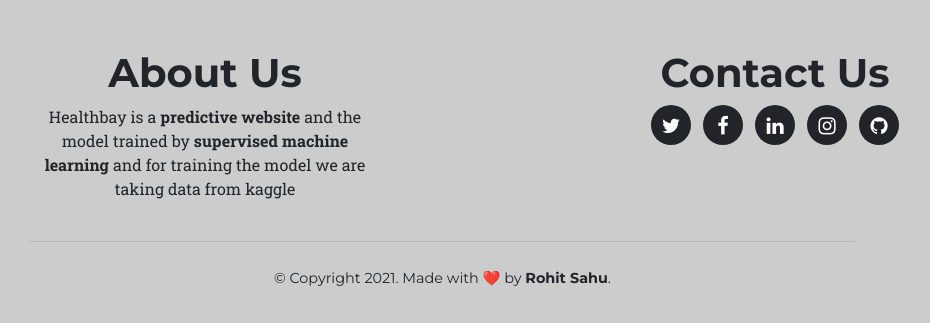
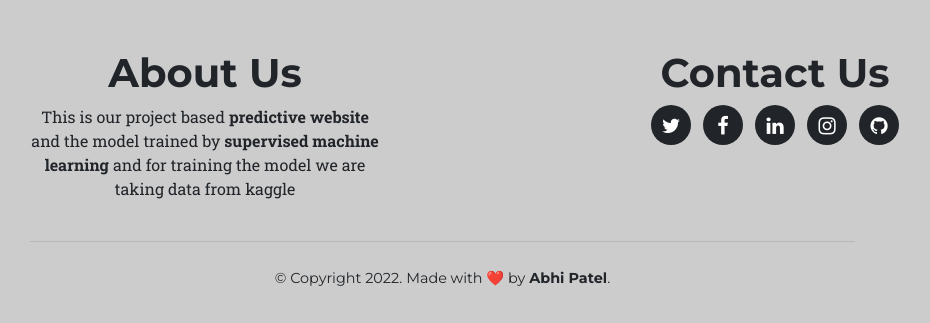
Before and after one commit to abhhipatel/STROKE-PREDICTION-ML, a Flask app: page / in a window 1280 px wide. Shown: the part 1248-1571 px from the top of the page, without its empty margins (55-985 px from the left). Run offline with Flask 2, Linux system fonts and the light colour scheme; parts of the project's set-up code (start-up, migrations or seed data) failed here and were passed over; some libraries are stand-ins or nearby versions; some web fonts are replaced.

Commit message:
Update index.html

```diff
--- a/BRAIN STROKE MODEL/templates/index.html
+++ b/BRAIN STROKE MODEL/templates/index.html
@@ -5,7 +5,7 @@
     <meta charset="utf-8">
     <meta name="viewport" content="width=device-width, initial-scale=1, shrink-to-fit=no">
     <link rel="icon" href="../static/logo.png">
-    <title>Brain Stroke</title>
+    <title>ML in Stroke Prediction</title>
     <!-- <link rel="stylesheet" href="0/style.css"> -->
     <!-- <link href="https://fonts.googleapis.com/css?family=Baloo+Bhai|Bree+Serif&display=swap" rel="stylesheet">
     <link rel="stylesheet" href="https://stackpath.bootstrapcdn.com/bootstrap/4.3.1/css/bootstrap.min.css"
@@ -46,19 +46,19 @@
               </li> -->
 
               <li class="nav-item">
-                <a class="nav-link" href="https://healthway-daignosis-application.netlify.app/#home">Home</a>
+                <a class="nav-link" href="https://abhipatel.online/#home">Home</a>
               </li>
 
               <li class="nav-item">
-                <a class="nav-link" href="https://healthway-daignosis-application.netlify.app/#services">Services</a>
+                <a class="nav-link" href="https://abhipatel.online/#services">Services</a>
               </li>
 
               <li class="nav-item">
-                <a class="nav-link" href="https://healthway-daignosis-application.netlify.app/#contactus">Contact us</a>
+                <a class="nav-link" href="https://abhipatel.online/#contactus">Contact us</a>
               </li>
 
               <li class="nav-item">
-                <a class="nav-link" href="https://healthway-daignosis-application.netlify.app/#aboutus">About Us</a>
+                <a class="nav-link" href="https://abhipatel.online/#aboutus">About Us</a>
               </li>
 
             </ul>
@@ -168,34 +168,34 @@
 
           <div class="col-md-4">
             <br>
-            <span><h1 id="aboutus">About Us</h1>Healthbay is a <strong>predictive website</strong> and the model trained by <strong> supervised machine learning</strong> and for training the model we are taking data from kaggle </span>
+            <span><h1 id="aboutus">About Us</h1>This is our project based <strong>predictive website</strong> and the model trained by <strong> supervised machine learning</strong> and for training the model we are taking data from kaggle </span>
           </div>
 
           <div class="col-md-8"><br>
             <h1>Contact Us </h1>
             <ul class="list-inline social-buttons">
               <li class="list-inline-item">
-                <a href="https://mobile.twitter.com/RohitSa65942986">
+                <a href="https://mobile.twitter.com/abhipatel31">
                   <i class="fa fa-twitter"></i>
                 </a>
               </li>
               <li class="list-inline-item">
-                <a href="https://www.facebook.com/abhi.modi.777/">
+                <a href="https://www.facebook.com/profile.php?id=100084220786706/">
                   <i class="fa fa-facebook"></i>
                 </a>
               </li>
               <li class="list-inline-item">
-                <a href="https://www.linkedin.com/in/rohit-sahu-797657206/">
+                <a href="https://www.linkedin.com/in/abhipatel31/">
                   <i class="fa fa-linkedin"></i>
                 </a>
               </li>
               <li class="list-inline-item">
-                <a href="https://www.instagram.com/__rohit___sahu__/">
+                <a href="https://www.instagram.com/_.abhi._31/">
                   <i class="fa fa-instagram"></i>
                 </a>
               </li>
               <li class="list-inline-item">
-                <a href="https://github.com/rohitsahu70">
+                <a href="https://github.com/abhipatel31-7">
                   <i class="fa fa-github"></i>
                 </a>
               </li>
@@ -204,7 +204,7 @@
 
           <div class="col-md-9">
             <br><hr>
-            <span class="copyright">&copy; Copyright 2021. Made with ❤️ by <strong>Rohit Sahu</strong>.</span>
+            <span class="copyright">&copy; Copyright 2022. Made with ❤️ by <strong>Abhi Patel</strong>.</span>
           </div>
 
         </div>
```
